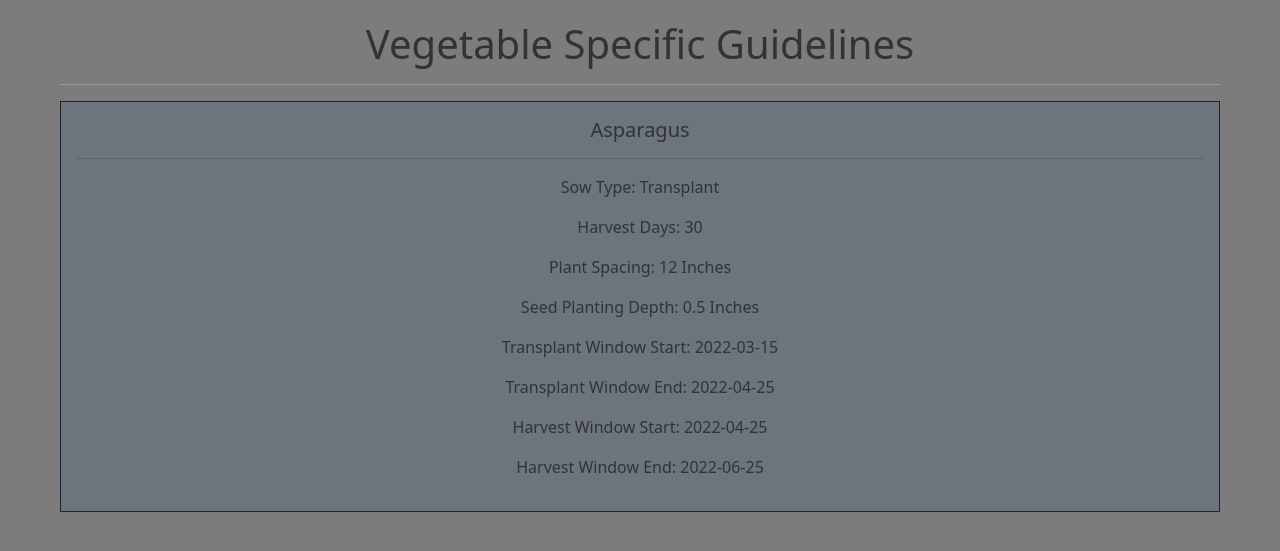
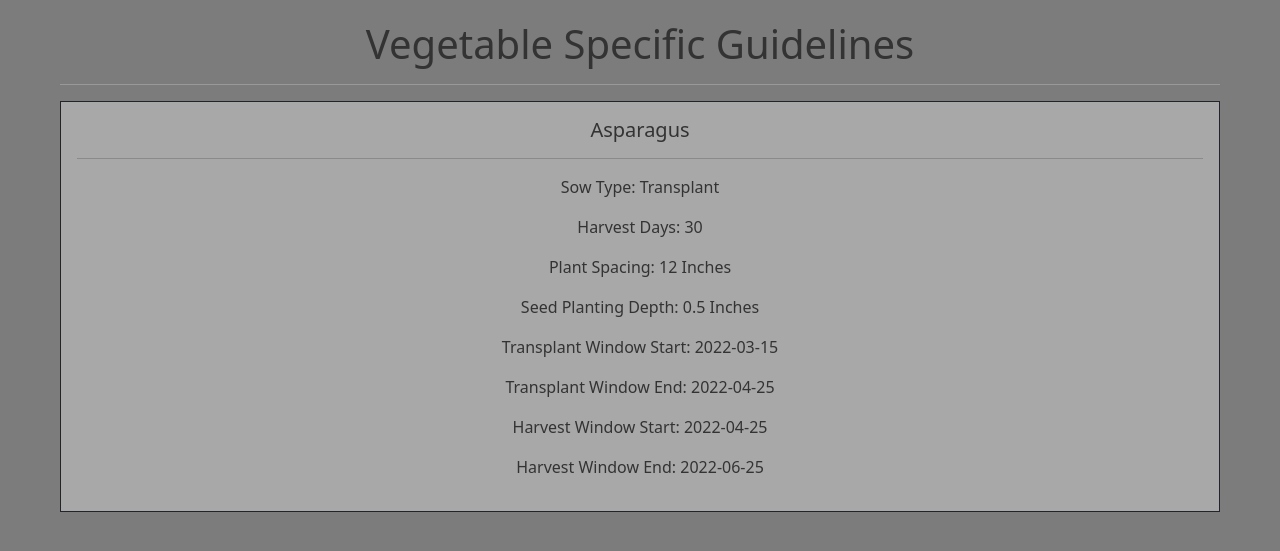
Before and after one commit to toquothty/garden-planner, a Flask app: page /list/Asparagus in a window 1280 px wide. Shown: the part 56-607 px from the top of the page. Run offline with Flask 2, Linux system fonts and the light colour scheme; data comes from the database, SQL or seed files in the repository.

Commit message:
Made background color consistent

```diff
--- a/templates/vegetable.html
+++ b/templates/vegetable.html
@@ -8,7 +8,7 @@
     <div class="row">
         <div class="col">
             <div class="card-sm-4 border border-dark">
-                <div class="card-body bg-secondary ">
+                <div class="card-body">
                     <h5 class="card-title">{{ vegetable }}</h5>
                     <hr>
                     <p class="text">Sow Type: {{ sow_type }}</p>
```
